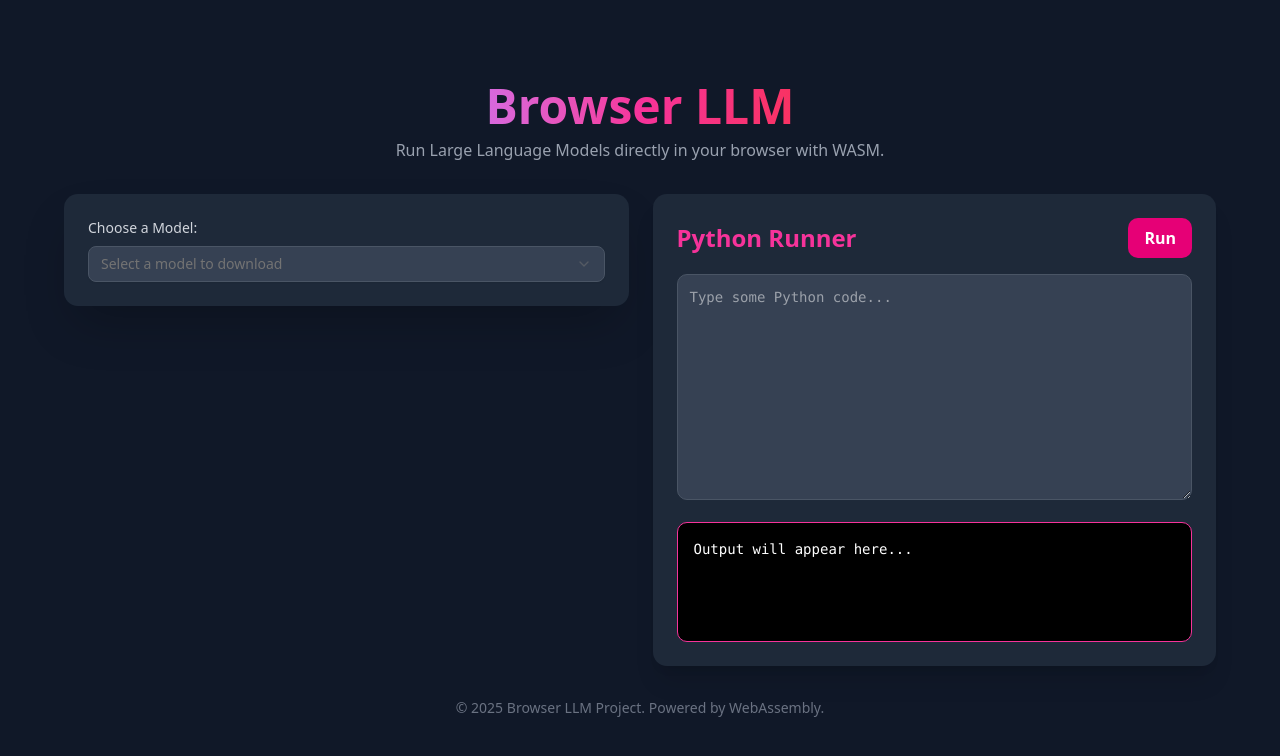
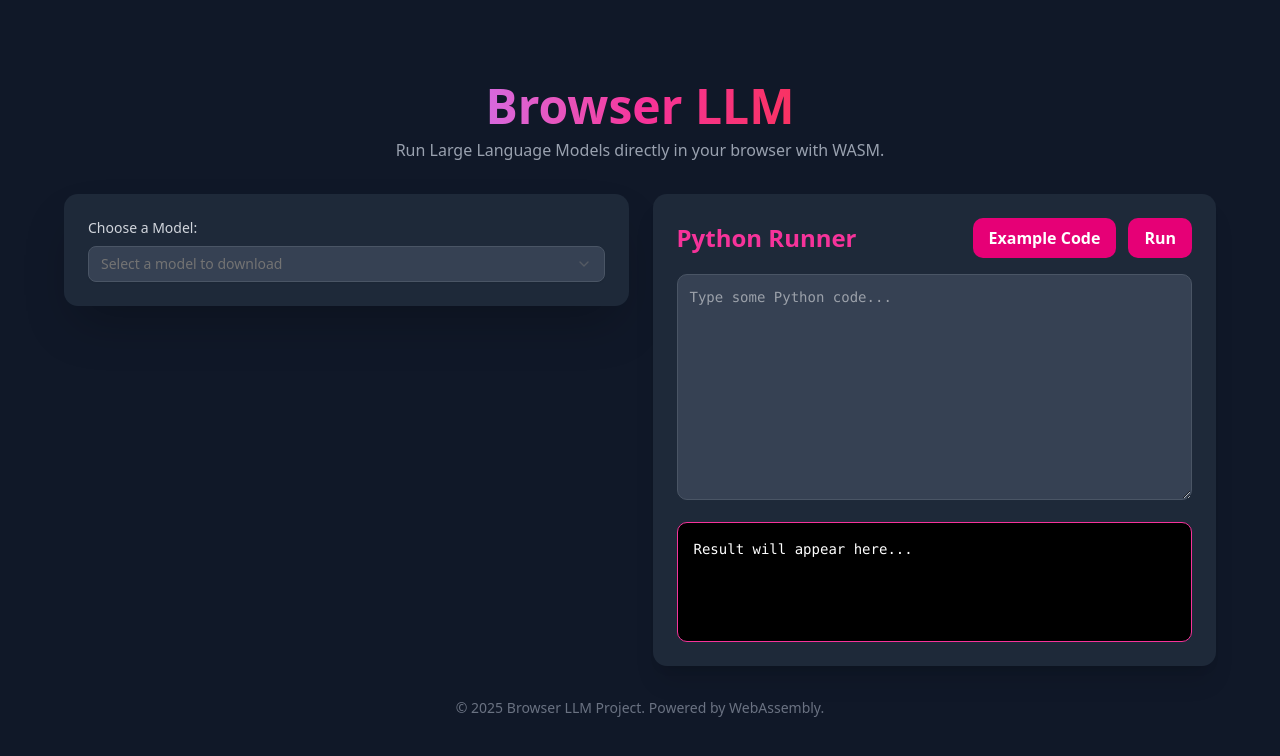
Before and after one commit to BARBUR02/browser-llm, a React (Vite) app: page / in a window 1280 px wide. Shown: the top 756 px of the page. Built offline with nearby package versions, Linux system fonts and the light colour scheme.

Commit message:
add worker to unblock main thread

```diff
--- a/index.html
+++ b/index.html
@@ -5,7 +5,6 @@
     <link rel="icon" type="image/svg+xml" href="/vite.svg" />
     <meta name="viewport" content="width=device-width, initial-scale=1.0" />
     <title>Browser LLM</title>
-    <script src="https://cdn.jsdelivr.net/pyodide/v0.24.1/full/pyodide.js"></script>
   </head>
 
   <body>
--- /dev/null
+++ b/public/worker.js
@@ -0,0 +1,41 @@
+let pyodideReadyPromise = null;
+
+const PYODIDE_SCRIPT_URL =
+  "https://cdn.jsdelivr.net/pyodide/v0.24.1/full/pyodide.js";
+const PYODIDE_INDEX_URL = "https://cdn.jsdelivr.net/pyodide/v0.24.1/full/";
+
+const PYTHON_STDOUT_SETUP_CODE = `
+import sys
+from io import StringIO
+sys.stdout = StringIO()
+sys.stderr = sys.stdout
+`;
+
+const PYTHON_STDOUT_READ_CODE = "sys.stdout.getvalue()";
+
+self.onmessage = async (event) => {
+  const code = event.data;
+
+  // init worker environment
+  if (!pyodideReadyPromise) {
+    importScripts(PYODIDE_SCRIPT_URL);
+    pyodideReadyPromise = loadPyodide({
+      indexURL: PYODIDE_INDEX_URL,
+    });
+  }
+
+  const pyodide = await pyodideReadyPromise;
+
+  // needed for installing packages
+  await pyodide.loadPackage(["micropip"]);
+
+  try {
+    pyodide.runPython(PYTHON_STDOUT_SETUP_CODE);
+    pyodide.runPython(code);
+    const result = pyodide.runPython(PYTHON_STDOUT_READ_CODE);
+
+    self.postMessage({ type: "success", result });
+  } catch (err) {
+    self.postMessage({ type: "error", error: err.message });
+  }
+};
--- /dev/null
+++ b/src/components/ui/Button.tsx
@@ -0,0 +1,17 @@
+type ButtonProps = {
+  onPress: () => void;
+  text: string;
+  disabled?: boolean;
+};
+
+export const Button = ({ onPress, text, disabled }: ButtonProps) => {
+  return (
+    <button
+      onClick={onPress}
+      className="bg-pink-600 hover:bg-pink-700 disabled:bg-pink-900 text-white font-semibold py-2 px-4 rounded-lg transition-colors"
+      disabled={disabled}
+    >
+      {text}
+    </button>
+  );
+};
--- a/src/components/ui/chat/Chat.tsx
+++ b/src/components/ui/chat/Chat.tsx
@@ -1,26 +1,61 @@
-import { useState } from "react";
+import { useCallback, useMemo, useState } from "react";
 import { useCodeRunner } from "./useCodeRunner";
+import { Button } from "../Button";
+
+const EXAMPLE_CODE = `import time
+
+def is_prime(n):
+    if n < 2:
+        return False
+    for i in range(2, int(n**0.5) + 1):
+        if n % i == 0:
+            return False
+    return True
+
+count = 0
+num = 2
+
+while count < 10:
+    if is_prime(num):
+        print(num)
+        time.sleep(0.1)
+        count += 1
+    num += 1`;
 
 const PythonRunner = () => {
   const [code, setCode] = useState<string | undefined>(undefined);
-  const { runPython, output } = useCodeRunner();
+  const { runPython, output, loading, error } = useCodeRunner();
 
-  const onButtonPress = () => {
+  const onRunClick = useCallback(() => {
     if (code) {
       runPython(code);
     }
-  };
+  }, [code, runPython]);
+
+  const onExampleClick = () => setCode(EXAMPLE_CODE);
+
+  const outputString = useMemo(() => {
+    if (error) {
+      return "An error occured :(";
+    }
+    if (loading) {
+      return "Loading...";
+    }
+    return output ?? "Result will appear here...";
+  }, [error, loading, output]);
 
   return (
     <div className="w-full max-w-2xl bg-gray-800 text-white rounded-xl shadow-xl p-6 space-y-4">
       <div className="flex justify-between items-center">
         <h2 className="text-2xl font-bold text-pink-500">Python Runner</h2>
-        <button
-          onClick={onButtonPress}
-          className="bg-pink-600 hover:bg-pink-700 text-white font-semibold py-2 px-4 rounded-lg"
-        >
-          Run
-        </button>
+        <div className="flex gap-3">
+          <Button
+            onPress={onExampleClick}
+            text={"Example Code"}
+            disabled={loading}
+          />
+          <Button onPress={onRunClick} text={"Run"} disabled={loading} />
+        </div>
       </div>
 
       <textarea
@@ -32,7 +67,7 @@ const PythonRunner = () => {
       />
 
       <div className="bg-black border border-pink-500 rounded-lg p-4 text-sm font-mono whitespace-pre-wrap h-[120px] overflow-y-auto">
-        {output || "Output will appear here..."}
+        {outputString}
       </div>
     </div>
   );
--- a/src/components/ui/chat/useCodeRunner.tsx
+++ b/src/components/ui/chat/useCodeRunner.tsx
@@ -1,56 +1,39 @@
-/* eslint-disable @typescript-eslint/no-explicit-any */
-import { useState, useEffect } from "react";
-
-const PYODIDE_URL = "https://cdn.jsdelivr.net/pyodide/v0.24.1/full/";
-
-async function loadPyodideAndPackages() {
-  // eslint-disable-next-line @typescript-eslint/no-explicit-any
-  const pyodide = await (window as any).loadPyodide({
-    indexURL: PYODIDE_URL,
-  });
-
-  await pyodide.loadPackage(["micropip"]);
-  return pyodide;
-}
+import { useEffect, useRef, useState } from "react";
 
 export const useCodeRunner = () => {
-  const [pyodide, setPyodide] = useState<any>(null);
+  const workerRef = useRef<Worker | null>(null);
 
-  const [output, setOutput] = useState<string | undefined>(undefined);
-  const [loading, setLoading] = useState<boolean>(false);
-  const [error, setError] = useState<boolean>(false);
+  const [result, setResult] = useState<string>();
+  const [loading, setLoading] = useState(false);
+  const [error, setError] = useState(false);
 
-  // assumption that useCodeRunner will be called onced inside chat
+  // init worker and start listening to messages
   useEffect(() => {
-    loadPyodideAndPackages()
-      .then(setPyodide)
-      .catch(() => console.log("loading failed"));
+    const worker = new Worker("/worker.js");
+    workerRef.current = worker;
+
+    worker.onmessage = (e) => {
+      setLoading(false);
+
+      if (e.data.type === "success") {
+        setResult(e.data.result);
+      } else {
+        setResult("Error: " + e.data.error);
+        setError(true);
+      }
+    };
+
+    return () => worker.terminate();
   }, []);
 
-  const runPython = async (code: string) => {
-    if (pyodide) {
+  const runPython = (code: string) => {
+    if (workerRef.current) {
       setLoading(true);
       setError(false);
-
-      try {
-        pyodide.runPython(`
-          import sys
-          from io import StringIO
-          sys.stdout = StringIO()
-          sys.stderr = sys.stdout
-          `);
-
-        pyodide.runPython(code);
-        const result = pyodide.runPython("sys.stdout.getvalue()");
-        setOutput(result ?? undefined);
-      } catch (err: any) {
-        setOutput(`Error: ${err.message}`);
-        setError(true);
-      }
-
-      setLoading(false);
+      setResult(undefined);
+      workerRef.current.postMessage(code);
     }
   };
 
-  return { runPython, output, loading, error };
+  return { runPython, output: result, loading, error };
 };
--- a/tsconfig.app.json
+++ b/tsconfig.app.json
@@ -28,5 +28,5 @@
       "@/*": ["./src/*"]
     }
   },
-  "include": ["src"]
+  "include": ["src", "public"]
 }
```
